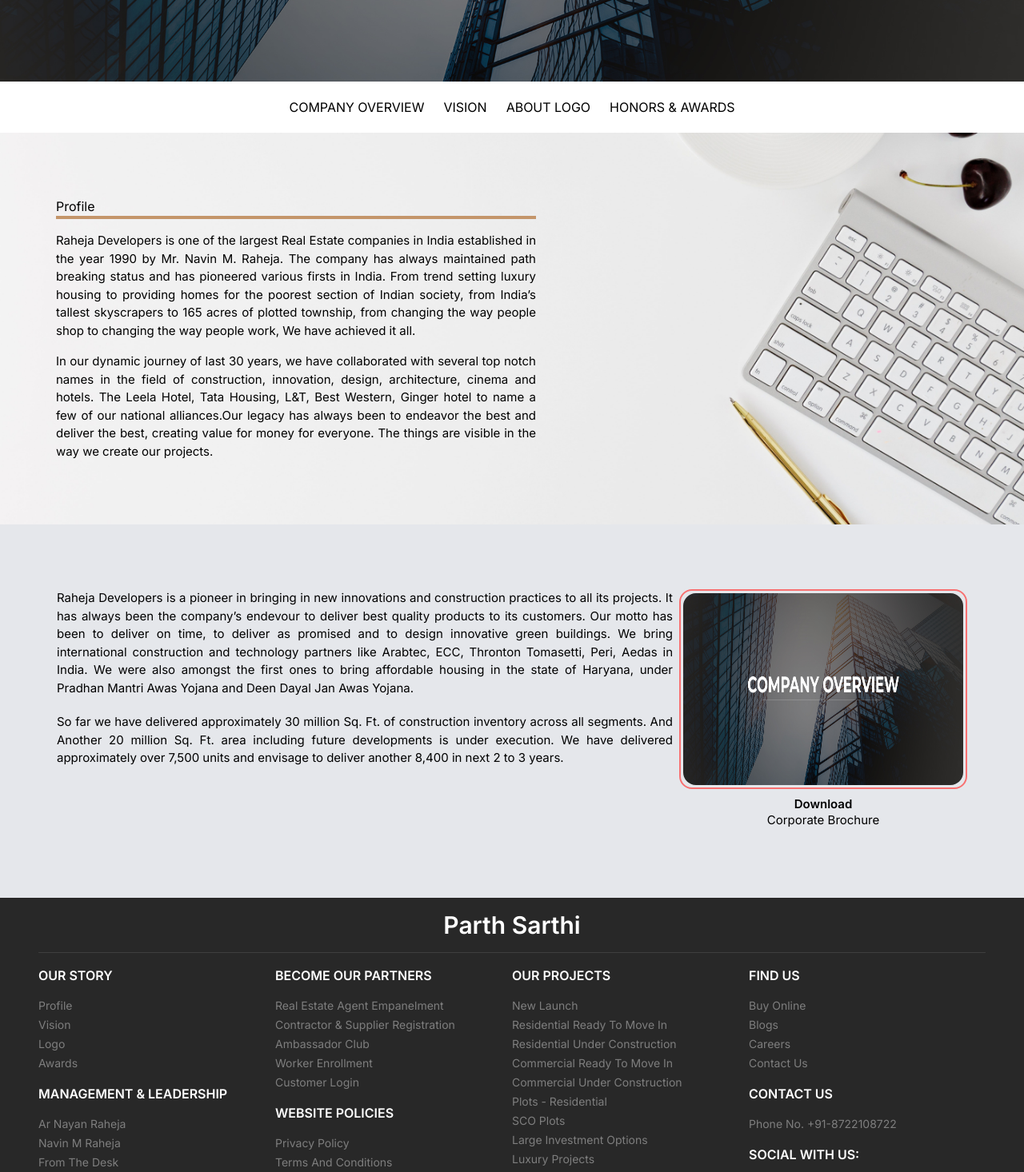
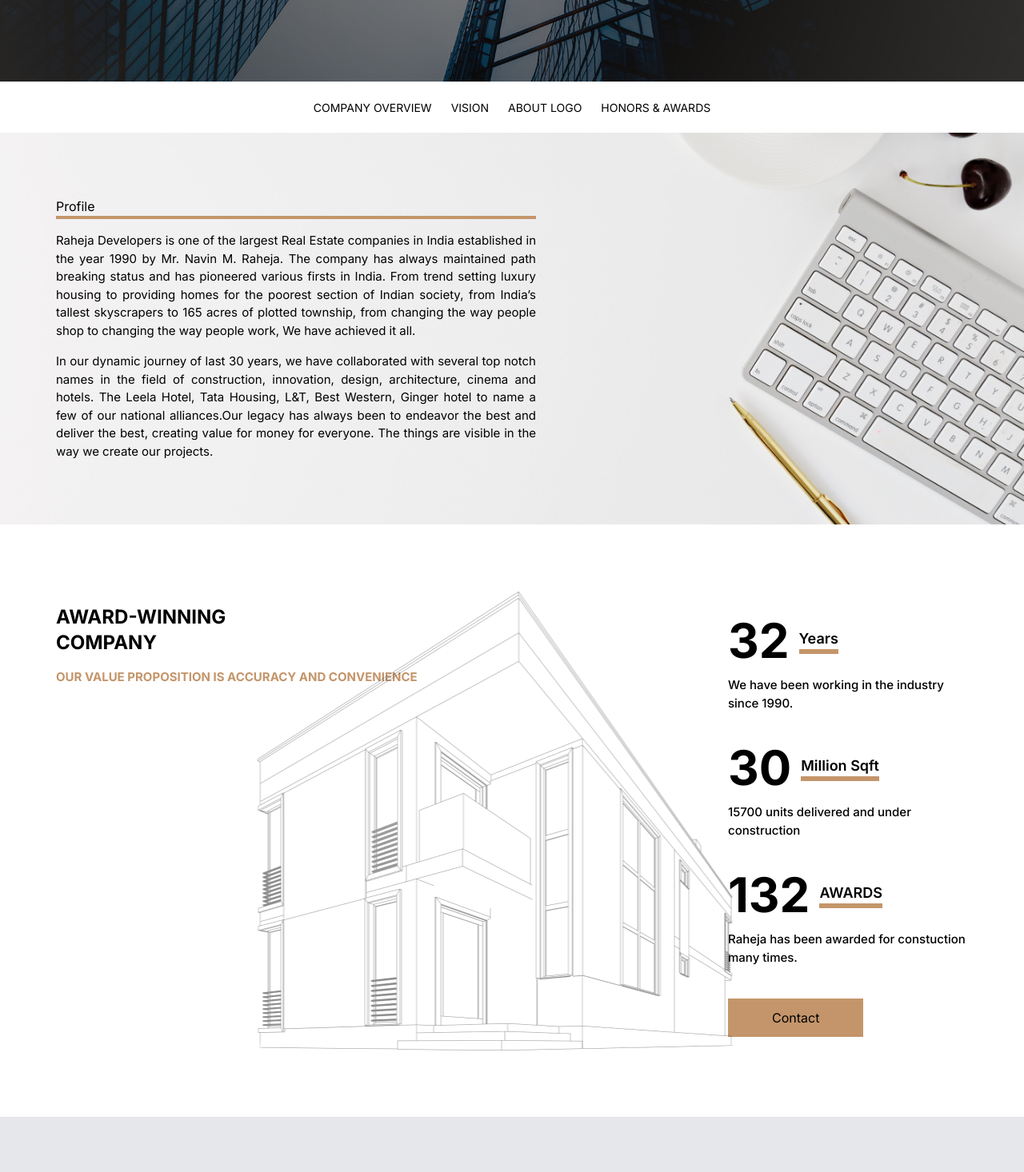
Before and after one commit to jigneshgit935/Parth-Sarthi-Website, a Next.js app: page /about in a window 1280 px wide. Shown: the part 460-1926 px from the top of the page at 80% size. Built offline with nearby package versions, Linux system fonts and the light colour scheme.

Commit message:
changes updated

```diff
--- a/package.json
+++ b/package.json
@@ -12,8 +12,10 @@
     "next": "14.0.3",
     "next-videos": "^1.4.1",
     "react": "^18",
+    "react-countup": "^6.5.0",
     "react-dom": "^18",
-    "react-icons": "^4.12.0"
+    "react-icons": "^4.12.0",
+    "react-scroll-trigger": "^0.6.14"
   },
   "devDependencies": {
     "autoprefixer": "^10.0.1",
--- a/src/app/about/page.js
+++ b/src/app/about/page.js
@@ -1,6 +1,7 @@
 import Image from 'next/image';
 import CompanyOverview from '../../../public/images/company-overview.jpg';
 import Link from 'next/link';
+import Counter from '@/components/Counter';
 
 export default function About() {
   return (
@@ -18,7 +19,7 @@
             <li>
               <Link
                 href="#"
-                className="text-md border-b-0 hover:border-b-2 transition-all   border-b-[#C4956A]"
+                className="text-sm md:text-md border-b-0 hover:border-b-2 transition-all   border-b-[#C4956A]"
               >
                 COMPANY OVERVIEW
               </Link>
@@ -26,7 +27,7 @@
             <li>
               <Link
                 href="#"
-                className="text-md border-b-0 hover:border-b-2 transition-all   border-b-[#C4956A]"
+                className="text-sm md:text-md border-b-0 hover:border-b-2 transition-all   border-b-[#C4956A]"
               >
                 VISION
               </Link>
@@ -34,7 +35,7 @@
             <li>
               <Link
                 href="#"
-                className="text-md border-b-0 hover:border-b-2 transition-all   border-b-[#C4956A]"
+                className="text-sm md:text-md border-b-0 hover:border-b-2 transition-all   border-b-[#C4956A]"
               >
                 ABOUT LOGO
               </Link>
@@ -42,7 +43,7 @@
             <li>
               <Link
                 href="#"
-                className="text-md border-b-0 hover:border-b-2 transition-all   border-b-[#C4956A]"
+                className="text-sm md:text-md border-b-0 hover:border-b-2 transition-all   border-b-[#C4956A]"
               >
                 HONORS & AWARDS
               </Link>
@@ -74,7 +75,9 @@
           </div>
         </div>
 
-        <div className="px-5 md:px-[70px] md:py-[80px] py-10 bg-gray-200">
+        <Counter />
+
+        <div className="px-5 md:px-[70px] md:py-[80px] py-10 bg-gray-200 border">
           <div className="border  flex justify-between flex-col lg:flex-row  gap-6 lg:gap-2">
             <div className="flex flex-col  gap-5 w-[100%] max-w-[800px]">
               <p className="text-[15px] text-justify ">
--- /dev/null
+++ b/src/components/Counter.jsx
@@ -0,0 +1,95 @@
+'use client';
+
+import React, { useState } from 'react';
+import CountUp from 'react-countup';
+import ScrollTrigger from 'react-scroll-trigger';
+import MoveImage from '../../public/images/company-overview-move.jpg';
+import Image from 'next/image';
+
+const Counter = () => {
+  const [counterOn, setCounterOn] = useState(false);
+  return (
+    <>
+      <div className="px-5 md:px-[70px] md:py-[80px] py-10 ">
+        <div className="flex flex-col lg:flex-row justify-between py-5  relative">
+          <div className="flex-1">
+            <div>
+              <h2 className="text-2xl font-bold">
+                AWARD-WINNING <br /> COMPANY
+              </h2>
+              <p className="text-[15px] mt-4 font-bold text-[#C4956A]">
+                OUR VALUE PROPOSITION IS ACCURACY AND CONVENIENCE
+              </p>
+            </div>
+            <div className="hidden lg:block">
+              <Image
+                src={MoveImage}
+                alt="move-image"
+                className="top-1/2 left-1/2 transform -translate-x-1/2 -translate-y-1/2  absolute object-fill"
+              />
+            </div>
+          </div>
+          <div className="mt-5 lg:mt-0">
+            <ScrollTrigger
+              onEnter={() => setCounterOn(true)}
+              onExit={() => setCounterOn(false)}
+            >
+              <div className="flex justify-center items-center flex-col gap-6 ">
+                <div className="w-[300px]">
+                  <div className="flex gap-3 items-center ">
+                    <h1 className="text-[60px] font-bold">
+                      {counterOn && (
+                        <CountUp start={0} end={32} duration={2} delay={0} />
+                      )}
+                    </h1>
+                    <h3 className="text-[18px] font-semibold  border-b-[6px] border-[#C4956A]">
+                      Years
+                    </h3>
+                  </div>
+                  <p className="text-[15px] font-medium">
+                    We have been working in the industry since 1990.
+                  </p>
+                </div>
+                <div className="w-[300px]">
+                  <div className="flex gap-3 items-center ">
+                    <h1 className="text-[60px] font-bold">
+                      {counterOn && (
+                        <CountUp start={0} end={30} duration={2} delay={0} />
+                      )}
+                    </h1>
+                    <h3 className="text-[18px] font-semibold  border-b-[6px] border-[#C4956A]">
+                      Million Sqft
+                    </h3>
+                  </div>
+                  <p className="text-[15px] font-medium">
+                    15700 units delivered and under construction
+                  </p>
+                </div>
+                <div className="w-[300px]">
+                  <div className="flex gap-3 items-center ">
+                    <h1 className="text-[60px] font-bold">
+                      {counterOn && (
+                        <CountUp start={0} end={132} duration={2} delay={0} />
+                      )}
+                    </h1>
+                    <h3 className="text-[18px] font-semibold border-b-[6px] border-[#C4956A]">
+                      AWARDS
+                    </h3>
+                  </div>
+                  <p className="text-[15px] font-medium">
+                    Raheja has been awarded for constuction many times.
+                  </p>
+                </div>
+              </div>
+              <div className="mt-10">
+                <button className="py-3 px-[55px] bg-[#C4956A]">Contact</button>
+              </div>
+            </ScrollTrigger>
+          </div>
+        </div>
+      </div>
+    </>
+  );
+};
+
+export default Counter;
```
Also changed, not shown: public/images/company-overview-move.jpg (added), 1 other file (tests, documents, lock files or other folders).
